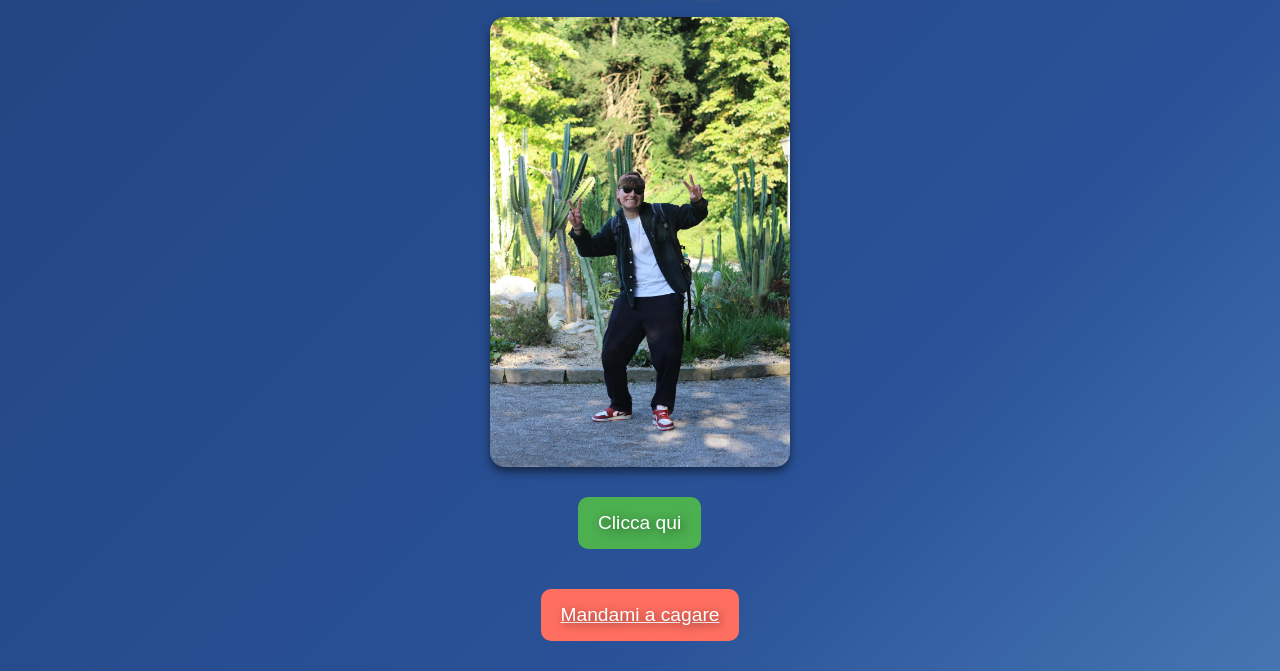
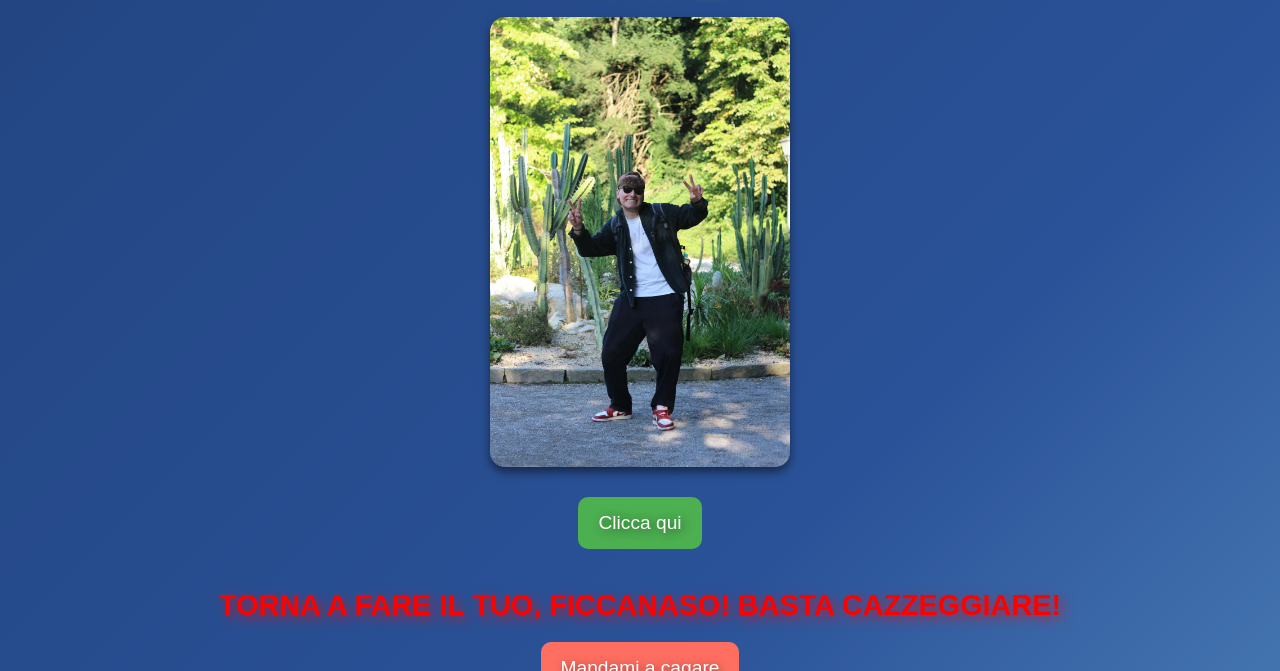
Before and after one commit to Mb-1199/Privato, a plain HTML site: page index.html in a window 1280 px wide. Both pictures are taken after a click on the button "Clicca qui". Shown: the part 306-977 px from the top of the page. Drawn offline with Linux system fonts and the light colour scheme.

Commit message:
index.html

```diff
--- a/index.html
+++ b/index.html
@@ -67,7 +67,6 @@
             cursor: pointer;
             margin: 20px auto;
             text-shadow: 2px 2px 10px rgba(0, 0, 0, 0.5);
-            animation: pulse 2s infinite;
         }
 
         .button:hover {
@@ -88,12 +87,6 @@
 
         .red-button:hover {
             background-color: #E45B50;
-        }
-
-        @keyframes pulse {
-            0% { transform: scale(1); }
-            50% { transform: scale(1.1); }
-            100% { transform: scale(1); }
         }
 
         /* Scritta artistica */
@@ -119,9 +112,9 @@
         }
     </style>
 </head>
-<body>
+<body onclick="enableAudio()">
     <!-- Musica di sottofondo -->
-    <audio id="background-audio" loop>
+    <audio id="background-audio" autoplay loop>
         <source src="audio-file.mp3" type="audio/mpeg">
         <source src="audio-file.ogg" type="audio/ogg">
         Il tuo browser non supporta l'audio.
@@ -140,7 +133,7 @@
     <img class="secondary-image" src="2.jpg" alt="Immagine secondaria">
 
     <!-- Bottone -->
-    <button class="button" onclick="handleButtonClick()">Clicca qui</button>
+    <button class="button" onclick="showPopup()">Clicca qui</button>
 
     <!-- Messaggio animato -->
     <div class="popup-message" id="popup-message">Torna a fare il tuo, ficcanaso! Basta cazzeggiare!</div>
@@ -149,25 +142,29 @@
     <a class="red-button" href="https://www.instagram.com/direct/new/?username=mattibernaa" target="_blank">Mandami a cagare</a>
 
     <script>
-        // Variabile per tracciare i clic
-        let clickCount = 0;
+        let audioEnabled = false;
 
         // Abilita l'audio di sottofondo
         function enableAudio() {
-            const audio = document.getElementById("background-audio");
-            audio.play();
+            if (!audioEnabled) {
+                const audio = document.getElementById("background-audio");
+                audio.play().catch(() => {
+                    console.log("Riproduzione automatica bloccata dal browser.");
+                });
+                audioEnabled = true;
+            }
         }
 
-        // Gestisce i clic sul pulsante "Clicca qui"
-        function handleButtonClick() {
-            clickCount++;
-            if (clickCount === 1) {
-                enableAudio();
-            } else if (clickCount === 2) {
-                const popupMessage = document.getElementById("popup-message");
-                popupMessage.style.display = "block";
-            }
+        // Mostra il messaggio popup
+        function showPopup() {
+            const popupMessage = document.getElementById("popup-message");
+            popupMessage.style.display = "block";
         }
+
+        // Tentativo di riproduzione automatica all'apertura
+        window.onload = () => {
+            enableAudio();
+        };
     </script>
 </body>
 </html>
```
